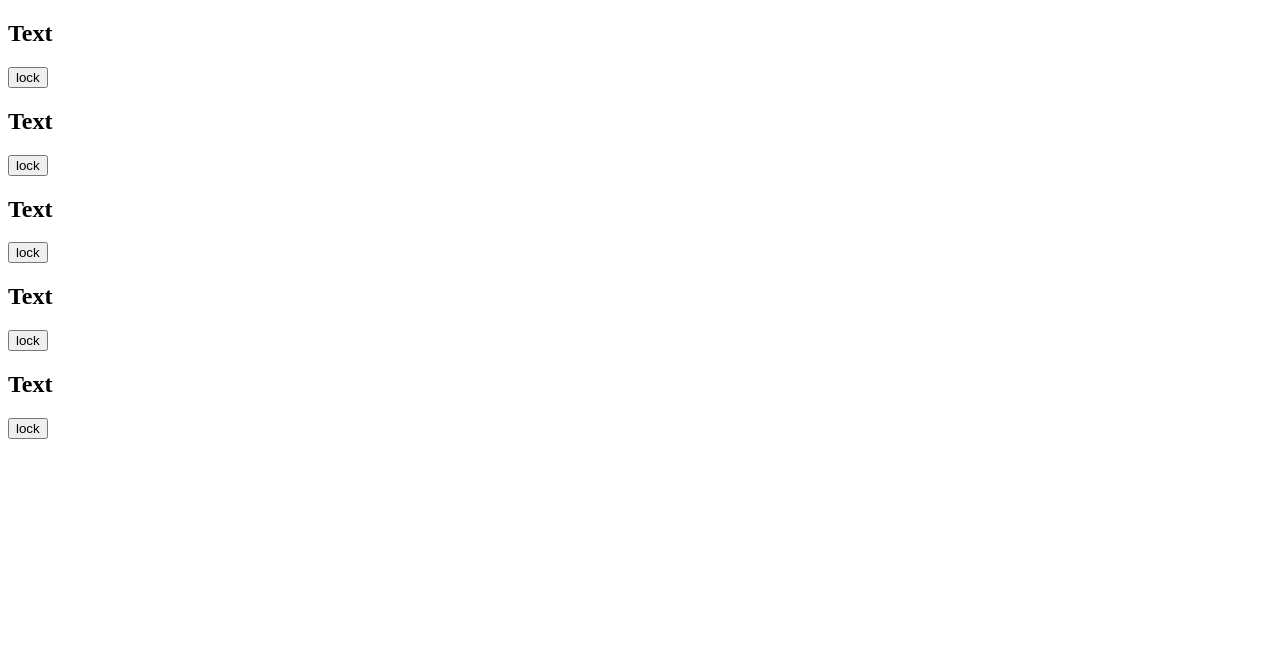
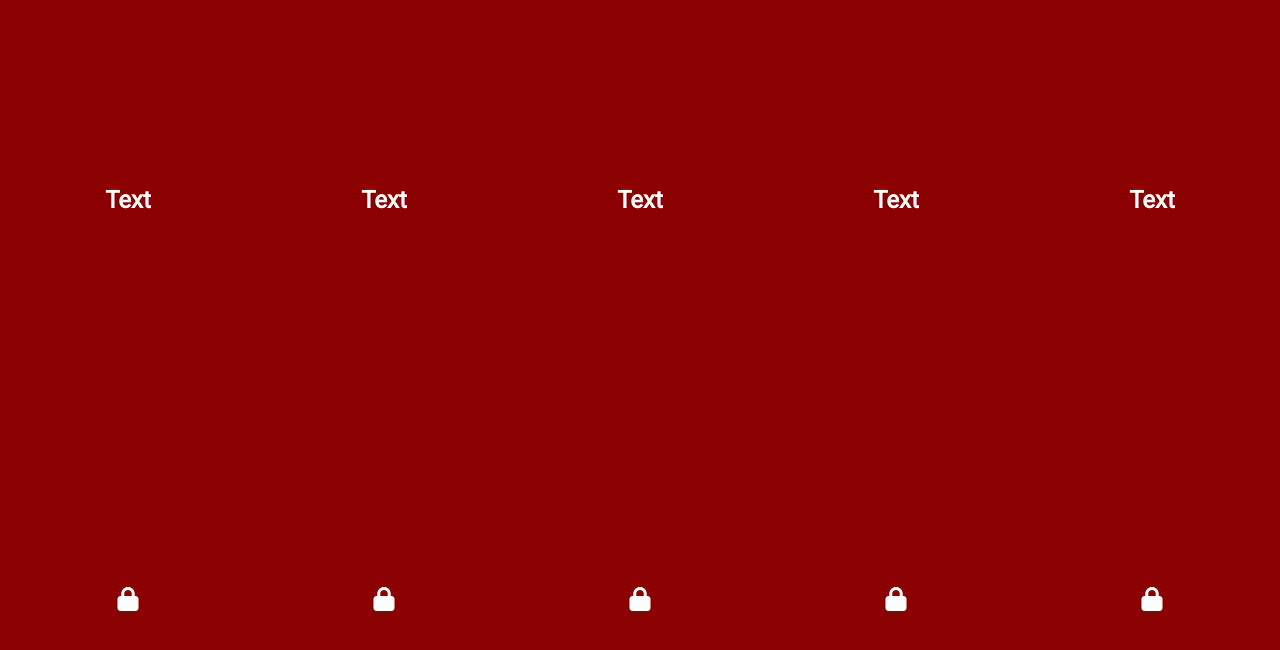
Before and after one commit to NickyHate/colors_generator, a plain HTML site: page index.html in a window 1280 px wide. Drawn offline with Linux system fonts and the light colour scheme.

Commit message:
prepare template

```diff
--- a/index.html
+++ b/index.html
@@ -3,27 +3,48 @@
 <head>
     <meta charset="UTF-8">
     <title>Colors</title>
+    <link rel="stylesheet" href="styles.css">
+    <link rel="preconnect" href="https://fonts.googleapis.com">
+    <link rel="preconnect" href="https://fonts.gstatic.com" crossorigin>
+    <link href="https://fonts.googleapis.com/css2?family=Roboto&display=swap" rel="stylesheet">
+    <link rel="stylesheet" href="https://cdnjs.cloudflare.com/ajax/libs/font-awesome/6.3.0/css/all.min.css" integrity="sha512-SzlrxWUlpfuzQ+pcUCosxcglQRNAq/DZjVsC0lE40xsADsfeQoEypE+enwcOiGjk/bSuGGKHEyjSoQ1zVisanQ==" crossorigin="anonymous" referrerpolicy="no-referrer" />
 </head>
 <body>
     <div class="col">
         <h2>Text</h2>
-        <button class="lock">lock</button>
+        <button class="lock">
+            <i class="fa-solid fa-lock"></i>
+<!--            <i class="fa-solid fa-lock-open"></i>-->
+        </button>
     </div>
     <div class="col">
         <h2>Text</h2>
-        <button class="lock">lock</button>
+        <button class="lock">
+            <i class="fa-solid fa-lock"></i>
+<!--            <i class="fa-solid fa-lock-open"></i>-->
+        </button>
     </div>
     <div class="col">
         <h2>Text</h2>
-        <button class="lock">lock</button>
+        <button class="lock">
+            <i class="fa-solid fa-lock"></i>
+<!--            <i class="fa-solid fa-lock-open"></i>-->
+        </button>
     </div>
     <div class="col">
         <h2>Text</h2>
-        <button class="lock">lock</button>
+        <button class="lock">
+            <i class="fa-solid fa-lock"></i>
+<!--            <i class="fa-solid fa-lock-open"></i>-->
+        </button>
     </div>
     <div class="col">
         <h2>Text</h2>
-        <button class="lock">lock</button>
+        <button class="lock">
+            <i class="fa-solid fa-lock"></i>
+<!--            <i class="fa-solid fa-lock-open"></i>-->
+        </button>
     </div>
+    <script src="index.js"></script>
 </body>
 </html>
--- /dev/null
+++ b/styles.css
@@ -0,0 +1,47 @@
+* {
+    margin: 0;
+    padding: 0;
+    box-sizing: border-box;
+}
+
+body {
+    font-family: 'Roboto', sans-serif;
+    height: 100vh;
+    display: flex;
+}
+
+.col {
+    flex: 1;
+    background: darkred;
+    display: flex;
+    flex-direction: column;
+    justify-content: space-around;
+    align-items: center;
+}
+
+.col h2 {
+    padding: 10px;
+    color: white;
+    border-radius: 10px;
+    transition: background 0.3s;
+}
+
+.col h2:hover {
+    background: rgba(0, 0, 0, 0.1);
+    cursor: pointer;
+}
+
+.col button {
+    border: none;
+    background: transparent;
+    font-size: 1.5rem;
+    color: white;
+    padding: 10px;
+    border-radius: 10px;
+    transition: background 0.3s;
+}
+
+.col button:hover {
+    background: rgba(0, 0, 0, 0.1);
+    cursor: pointer;
+}
```
Also changed, not shown: index.js (added).
